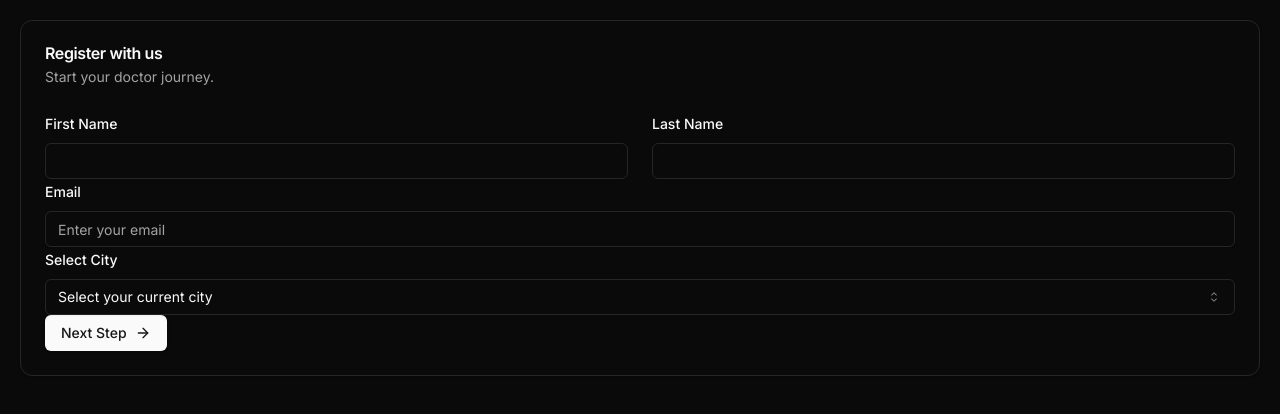
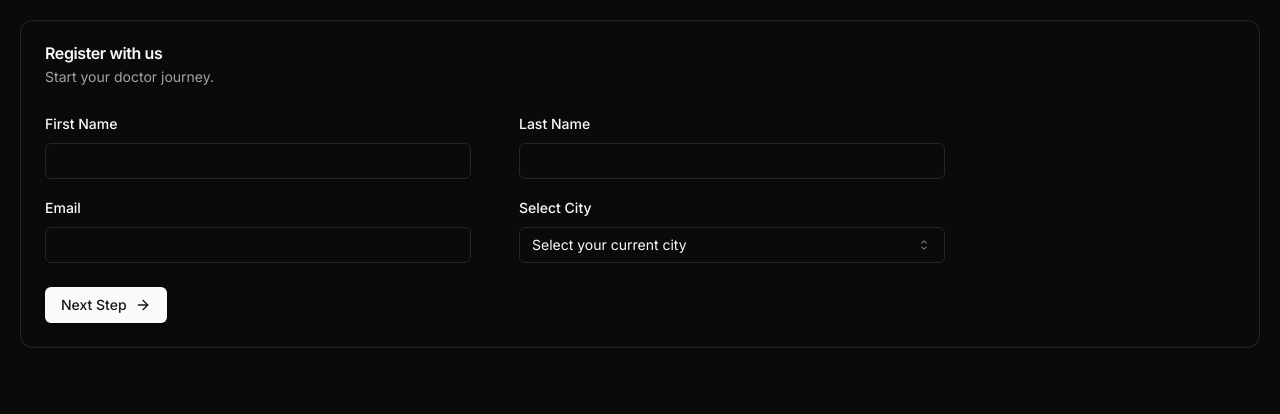
Before and after one commit to snehilshah/v1-medi-desk, a Next.js app: page /newuser in a window 1280 px wide. Shown: the top 414 px of the page. Built offline with nearby package versions, Linux system fonts and the light colour scheme.

Commit message:
:nail_care: form fields

```diff
--- a/app/newuser/FormStepOne.tsx
+++ b/app/newuser/FormStepOne.tsx
@@ -23,8 +23,8 @@ interface FormStepOneProps {
 
 function FormStepOne({ form, formStep }: FormStepOneProps) {
 	return (
-		<div>
-			<div className="flex gap-6">
+		<div className="flex flex-col gap-4 w-[900px]">
+			<div className="flex flex-1 gap-12">
 				{/* first name */}
 				<FormField
 					control={form.control}
@@ -54,15 +54,16 @@ function FormStepOne({ form, formStep }: FormStepOneProps) {
 					)}
 				/>
 			</div>
+			<div className="flex gap-12">
 				{/* email */}
 				<FormField
 					control={form.control}
 					name="email"
 					render={({ field }) => (
-					<FormItem>
+						<FormItem className="flex-1">
 							<FormLabel>Email</FormLabel>
 							<FormControl>
-							<Input placeholder="Enter your email" {...field} />
+								<Input type="email" {...field} />
 							</FormControl>
 							<FormMessage />
 						</FormItem>
@@ -73,7 +74,7 @@ function FormStepOne({ form, formStep }: FormStepOneProps) {
 					control={form.control}
 					name="city"
 					render={({ field }) => (
-					<FormItem>
+						<FormItem className="flex-1">
 							<FormLabel>Select City</FormLabel>
 							<Select onValueChange={field.onChange} defaultValue={field.value}>
 								<FormControl>
@@ -96,6 +97,7 @@ function FormStepOne({ form, formStep }: FormStepOneProps) {
 					)}
 				/>
 			</div>
+		</div>
 	);
 }
 
--- a/app/newuser/page.tsx
+++ b/app/newuser/page.tsx
@@ -91,11 +91,13 @@ export default function Home() {
 							>
 								<FormStepTwo form={form} formStep={formStep} />
 							</motion.div>
-							<FormButtons
-								form={form}
-								formStep={formStep}
-								setFormStep={setFormStep}
-							/>
+							<div className="mt-6">
+                <FormButtons
+                  form={form}
+                  formStep={formStep}
+                  setFormStep={setFormStep}
+                />
+              </div>
 						</form>
 					</Form>
 				</CardContent>
```
Lines whose indentation alone changed are shown as unchanged.
